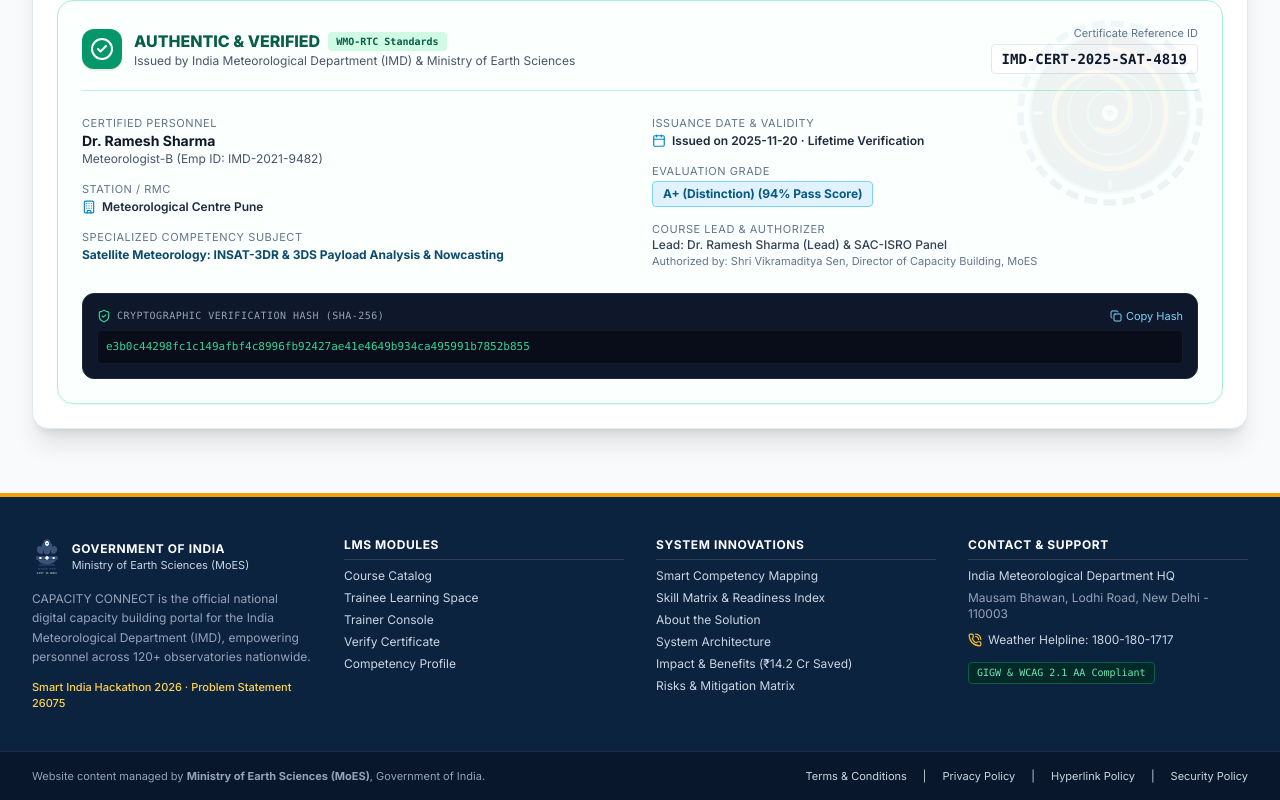
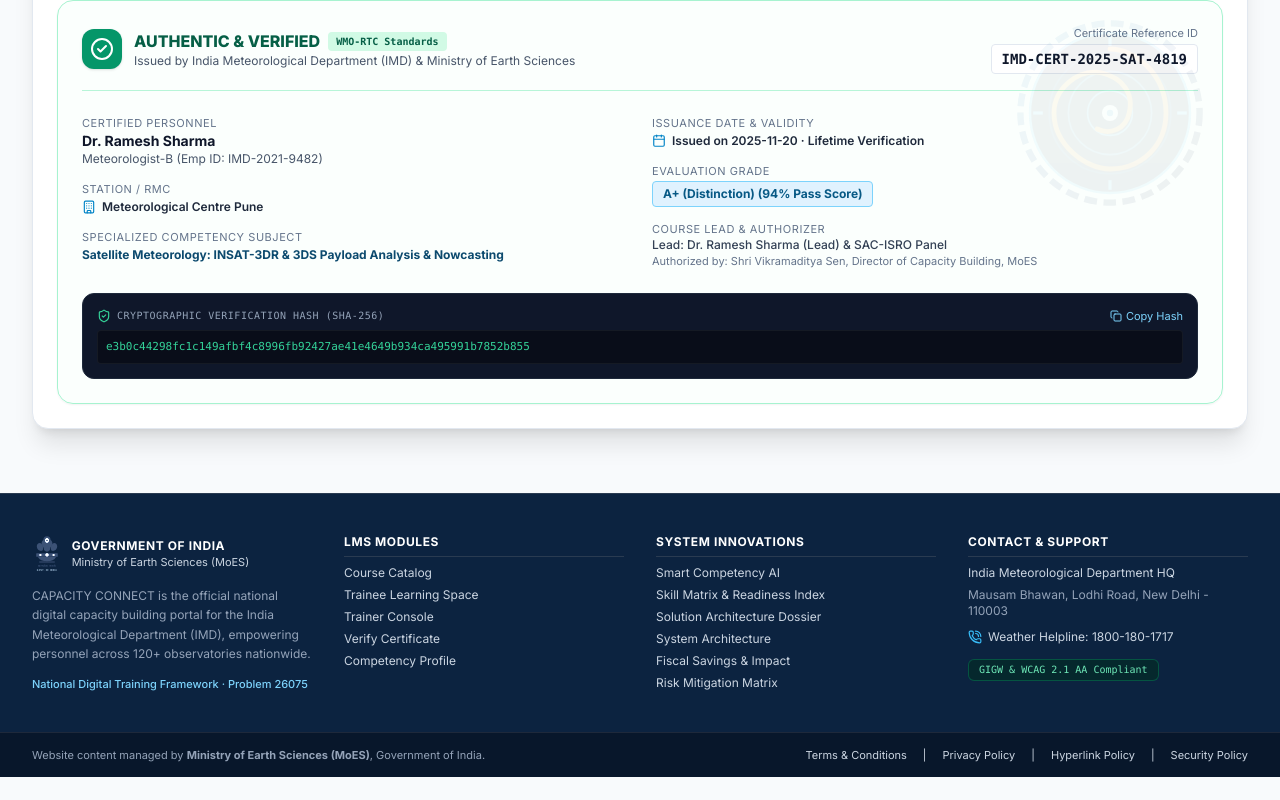
Before and after one commit to AryanChauhan-26/CAPACITY-CONNECT-Digital-Capacity-Building, a React (Vite) app: page / in a window 1280 px wide. Shown: the part 4156-4956 px from the top of the page. After the commit the page ends 4933 px from the top, so only its background shows below. Built offline with nearby package versions, Linux system fonts and the light colour scheme; the HTML template or start-up script is replaced by a standard one.

Commit message:
style: update Footer component with improved styling and text adjustments for better readability

```diff
--- a/src/components/common/Footer.jsx
+++ b/src/components/common/Footer.jsx
@@ -4,7 +4,7 @@
 
 export const Footer = () => {
   return (
-    <footer className="bg-[#0c2340] text-slate-300 text-xs border-t-4 border-amber-500">
+    <footer className="bg-[#0c2340] text-slate-300 text-xs border-t border-slate-700/80">
 
       {/* Upper Footer Links */}
       <div className="max-w-7xl mx-auto px-4 sm:px-6 lg:px-8 py-10">
@@ -26,76 +26,76 @@
             <p className="text-slate-400 text-xs leading-relaxed">
               CAPACITY CONNECT is the official national digital capacity building portal for the India Meteorological Department (IMD), empowering personnel across 120+ observatories nationwide.
             </p>
-            <div className="text-[11px] text-amber-300 font-medium">
-              Smart India Hackathon 2026 · Problem Statement 26075
+            <div className="text-[11px] text-sky-300 font-medium">
+              National Digital Training Framework · Problem 26075
             </div>
           </div>
 
           {/* Col 2: Useful Links */}
           <div className="space-y-2">
-            <h4 className="font-bold text-white text-xs uppercase tracking-wider border-b border-slate-700 pb-1.5">
+            <h4 className="font-bold text-white text-xs uppercase tracking-wider border-b border-slate-700/80 pb-1.5">
               LMS Modules
             </h4>
             <ul className="space-y-1.5 text-slate-300 text-xs">
               <li>
-                <Link to="/courses" className="hover:text-amber-300 transition">Course Catalog</Link>
+                <Link to="/courses" className="hover:text-white transition">Course Catalog</Link>
               </li>
               <li>
-                <Link to="/trainee" className="hover:text-amber-300 transition">Trainee Learning Space</Link>
+                <Link to="/trainee" className="hover:text-white transition">Trainee Learning Space</Link>
               </li>
               <li>
-                <Link to="/trainer" className="hover:text-amber-300 transition">Trainer Console</Link>
+                <Link to="/trainer" className="hover:text-white transition">Trainer Console</Link>
               </li>
               <li>
-                <Link to="/verify-certificate" className="hover:text-amber-300 transition">Verify Certificate</Link>
+                <Link to="/verify-certificate" className="hover:text-white transition">Verify Certificate</Link>
               </li>
               <li>
-                <Link to="/trainee/profile" className="hover:text-amber-300 transition">Competency Profile</Link>
+                <Link to="/trainee/profile" className="hover:text-white transition">Competency Profile</Link>
               </li>
             </ul>
           </div>
 
           {/* Col 3: Differentiators & Hackathon Dossier */}
           <div className="space-y-2">
-            <h4 className="font-bold text-white text-xs uppercase tracking-wider border-b border-slate-700 pb-1.5">
+            <h4 className="font-bold text-white text-xs uppercase tracking-wider border-b border-slate-700/80 pb-1.5">
               System Innovations
             </h4>
             <ul className="space-y-1.5 text-slate-300 text-xs">
               <li>
-                <Link to="/competency-mapping" className="hover:text-amber-300 transition">Smart Competency Mapping</Link>
+                <Link to="/competency-mapping" className="hover:text-white transition">Smart Competency AI</Link>
               </li>
               <li>
-                <Link to="/skill-matrix" className="hover:text-amber-300 transition">Skill Matrix & Readiness Index</Link>
+                <Link to="/skill-matrix" className="hover:text-white transition">Skill Matrix & Readiness Index</Link>
               </li>
               <li>
-                <Link to="/about" className="hover:text-amber-300 transition">About the Solution</Link>
+                <Link to="/about" className="hover:text-white transition">Solution Architecture Dossier</Link>
               </li>
               <li>
-                <Link to="/architecture" className="hover:text-amber-300 transition">System Architecture</Link>
+                <Link to="/architecture" className="hover:text-white transition">System Architecture</Link>
               </li>
               <li>
-                <Link to="/impact" className="hover:text-amber-300 transition">Impact & Benefits (₹14.2 Cr Saved)</Link>
+                <Link to="/impact" className="hover:text-white transition">Fiscal Savings & Impact</Link>
               </li>
               <li>
-                <Link to="/risks" className="hover:text-amber-300 transition">Risks & Mitigation Matrix</Link>
+                <Link to="/risks" className="hover:text-white transition">Risk Mitigation Matrix</Link>
               </li>
             </ul>
           </div>
 
           {/* Col 4: Helpdesk & National Portals */}
           <div className="space-y-2">
-            <h4 className="font-bold text-white text-xs uppercase tracking-wider border-b border-slate-700 pb-1.5">
+            <h4 className="font-bold text-white text-xs uppercase tracking-wider border-b border-slate-700/80 pb-1.5">
               Contact & Support
             </h4>
             <div className="space-y-1.5 text-slate-300 text-xs">
               <div>India Meteorological Department HQ</div>
               <div className="text-slate-400">Mausam Bhawan, Lodhi Road, New Delhi - 110003</div>
               <div className="pt-1 text-slate-300 flex items-center gap-1.5">
-                <PhoneCall className="w-3.5 h-3.5 text-amber-400" />
+                <PhoneCall className="w-3.5 h-3.5 text-sky-400" />
                 <span>Weather Helpline: 1800-180-1717</span>
               </div>
               <div className="pt-2">
-                <span className="inline-block px-2 py-0.5 rounded bg-emerald-950/80 text-emerald-300 text-[10px] font-mono border border-emerald-800">
+                <span className="inline-block px-2.5 py-0.5 rounded-md bg-emerald-950/60 text-emerald-300 text-[10px] font-mono border border-emerald-800/80">
                   GIGW & WCAG 2.1 AA Compliant
                 </span>
               </div>
@@ -106,20 +106,20 @@
       </div>
 
       {/* Bottom Legal & Mandatory Govt Disclaimers */}
-      <div className="bg-[#08172b] py-4 border-t border-slate-800 text-[11px] text-slate-400">
+      <div className="bg-[#08172b] py-3.5 border-t border-slate-800 text-[11px] text-slate-400">
         <div className="max-w-7xl mx-auto px-4 sm:px-6 lg:px-8 flex flex-col sm:flex-row items-center justify-between gap-3 text-center sm:text-left">
           <div>
             Website content managed by <strong>Ministry of Earth Sciences (MoES)</strong>, Government of India.
           </div>
 
-          <div className="flex flex-wrap items-center justify-center gap-4 text-slate-300">
-            <span className="hover:text-white cursor-pointer">Terms & Conditions</span>
+          <div className="flex flex-wrap items-center justify-center gap-4 text-slate-300 text-[11px]">
+            <span className="hover:text-white cursor-pointer transition">Terms & Conditions</span>
             <span>|</span>
-            <span className="hover:text-white cursor-pointer">Privacy Policy</span>
+            <span className="hover:text-white cursor-pointer transition">Privacy Policy</span>
             <span>|</span>
-            <span className="hover:text-white cursor-pointer">Hyperlink Policy</span>
+            <span className="hover:text-white cursor-pointer transition">Hyperlink Policy</span>
             <span>|</span>
-            <span className="hover:text-white cursor-pointer">Security Policy</span>
+            <span className="hover:text-white cursor-pointer transition">Security Policy</span>
           </div>
         </div>
       </div>
```
